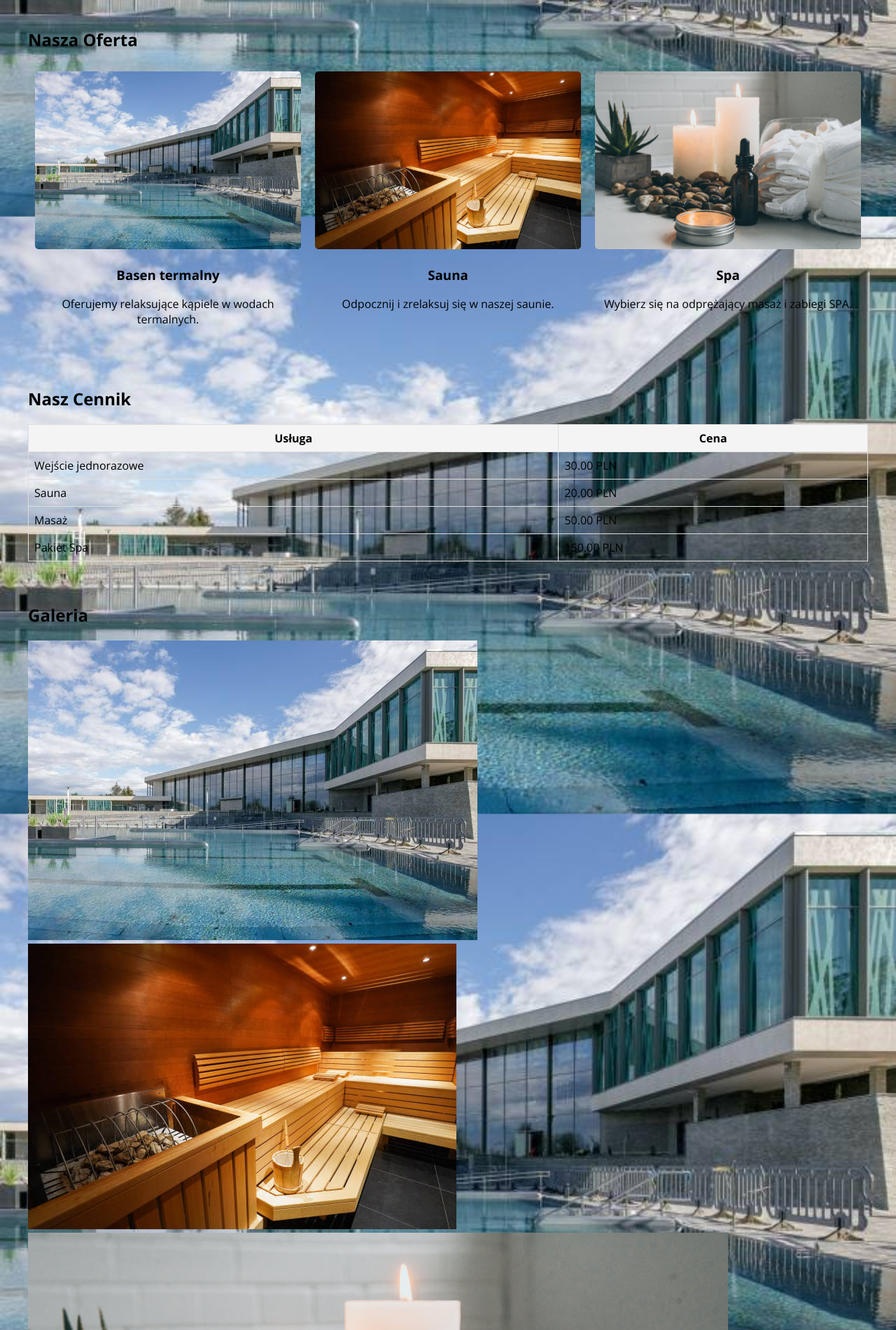
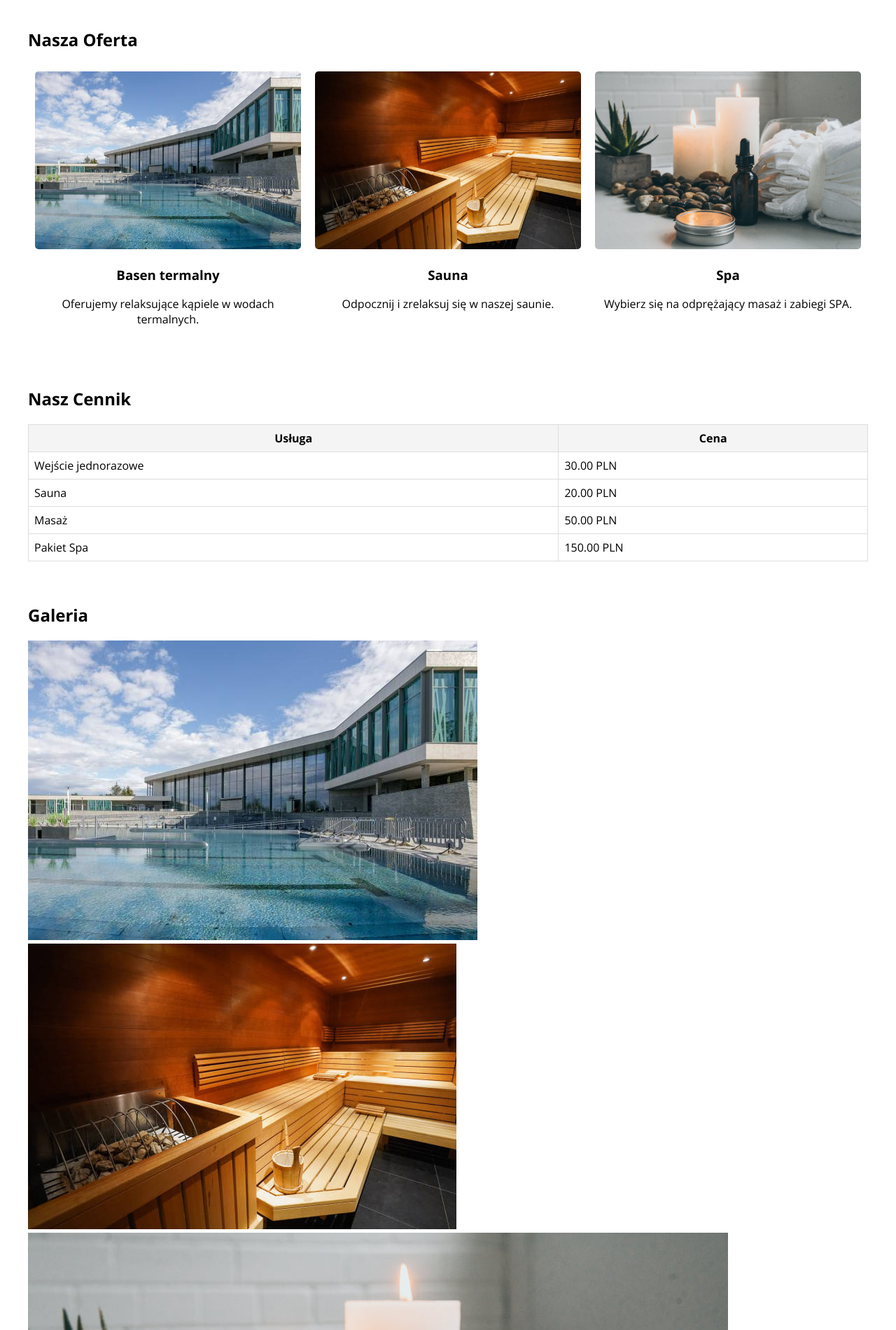
Before and after one commit to KubaJ001/KubaJ001.github.io, a PHP site: page / in a window 1280 px wide. Shown: the part 544-2444 px from the top of the page at 70% size. Run offline with PHP 8.4, Linux system fonts and the light colour scheme.

Commit message:
Update style.css

```diff
--- a/style.css
+++ b/style.css
@@ -2,8 +2,6 @@ body {
     font-family: 'Open Sans', sans-serif;
     margin: 0;
     padding: 0;
-    background: url('termy.jpg') no-repeat center center fixed; /* Tło na stronie głównej */
-    background-size: cover;
 }
 
 header {
@@ -157,3 +155,8 @@ footer {
     width: 100%;
     z-index: 1000;
 }
+
+/* Tło tylko dla strony głównej */
+.index-page .hero {
+    background: url('termy.jpg') no-repeat center center/cover;
+}
```
